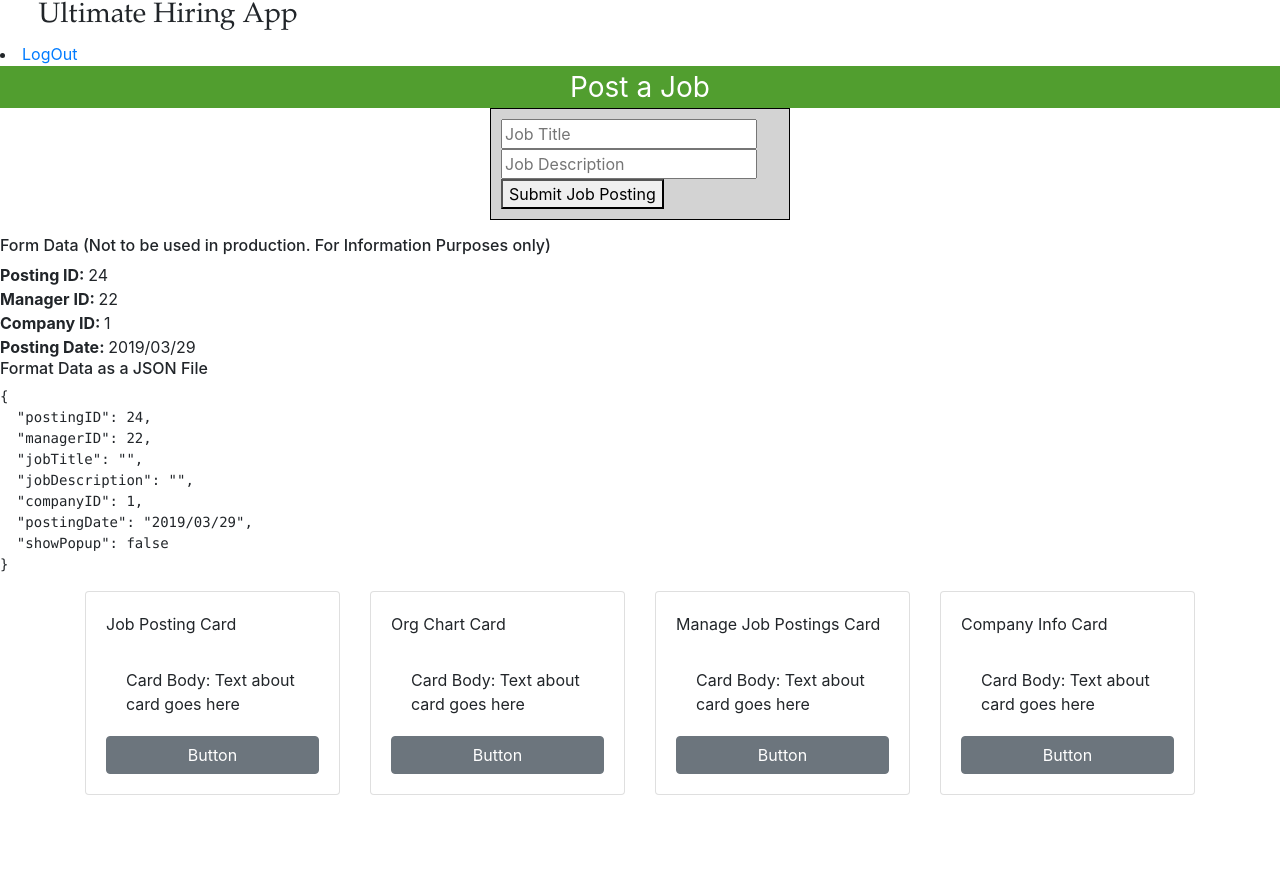
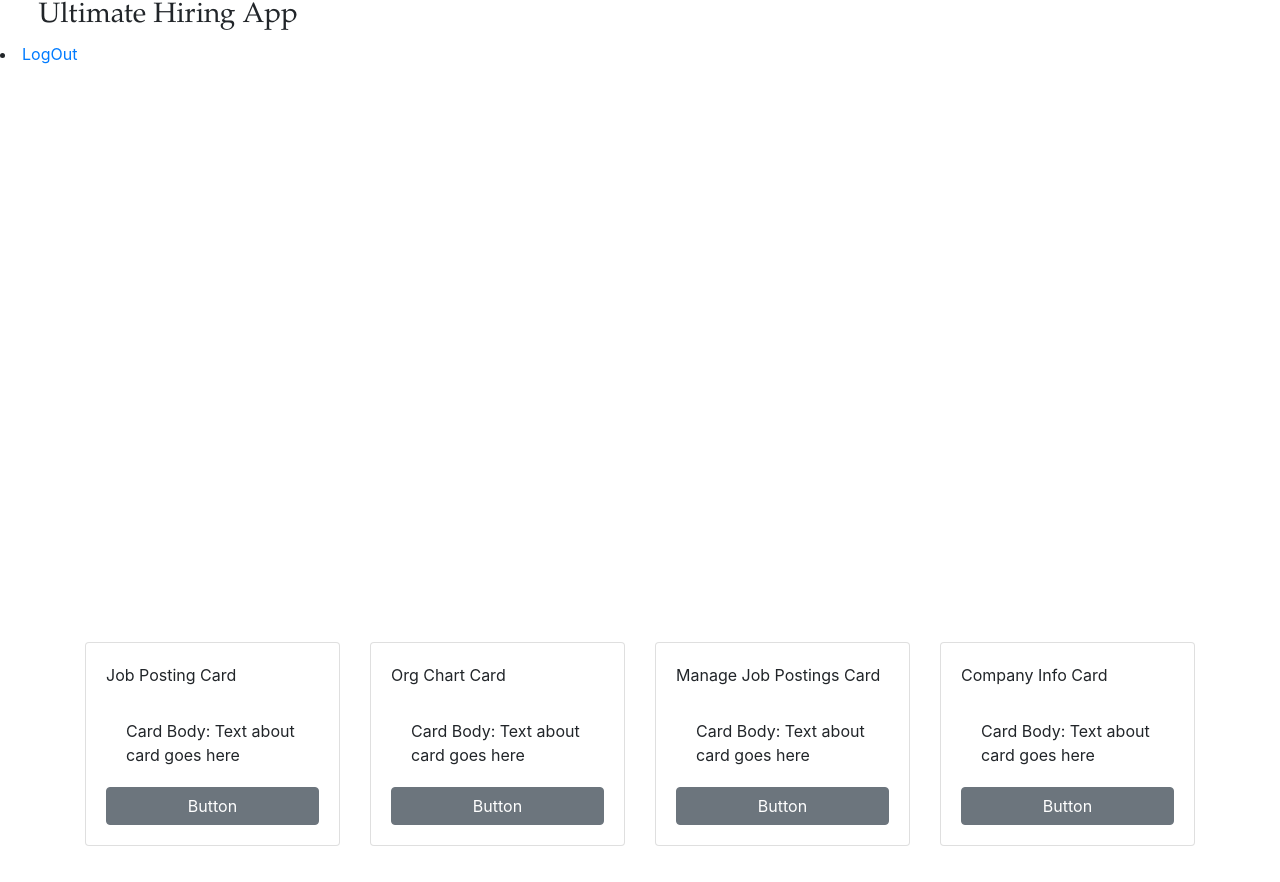
Before and after one commit to libowen203/320-team-4, a React (Create React App) app in the folder ultimate-hiring-app/: page /ManagerView in a window 1280 px wide. Shown: the top 882 px of the page. Before the commit the page ends 843 px from the top, so only its background shows below. Built offline with nearby package versions, Linux system fonts and the light colour scheme.

Commit message:
Added functionality to the post a job button
When Post a job is pressed, a popup comes up with a form to fill out.

```diff
--- a/ultimate-hiring-app/src/client/Components/JobPostingCard.js
+++ b/ultimate-hiring-app/src/client/Components/JobPostingCard.js
@@ -1,6 +1,7 @@
 import React, { Component } from 'react';
 import { Card, CardImg, CardText, CardBody,
   CardTitle, CardSubtitle, Button } from 'reactstrap';
+  import JobPostingPopup from '../Components/JobPostingPopup';
 
 class JobPostingCard extends Component {
   constructor(props) {
@@ -8,7 +9,16 @@ class JobPostingCard extends Component {
     this.state = {
       showPopup: false
     };
+
   }
+
+
+  togglePopup() {
+    this.setState({
+      showPopup: !this.state.showPopup
+    });
+  }
+
 
   render() {
     return (
@@ -17,9 +27,16 @@ class JobPostingCard extends Component {
           <CardBody>
             <CardTitle> Job Posting Card </CardTitle>
             <CardBody> Card Body: Text about card goes here </CardBody>
-            <Button class="btn"> Button </Button>
+            <Button class="btn" onClick={this.togglePopup.bind(this)}> Button </Button>
           </CardBody>
         </Card>
+        {this.state.showPopup ?
+          <JobPostingPopup
+            text='Close Me'
+            closePopup={this.togglePopup.bind(this)}
+          />
+          : null
+        }
       </div>
     )
   }
--- a/ultimate-hiring-app/src/client/Components/JobPosting.js
+++ b/ultimate-hiring-app/src/client/Components/JobPostingPopup.js
@@ -3,7 +3,7 @@ import axios from 'axios'
 
 
 
-class JobPosting extends Component{
+class JobPostingPopup extends Component{
   constructor(props){
       super(props);
       this.state = {
@@ -51,37 +51,22 @@ class JobPosting extends Component{
       return(
         //Form elements with labels and inputs for job title and job description
         <div>
-          <form name="postingInfo" onSubmit={this.handleSubmit} id="posting-form">
+      return (
+      <div className='popup'>
+        <div className='popup_inner'>
+        <form name="postingInfo" onSubmit={this.handleSubmit} id="posting-form">
           <div className="header">Post a Job</div>
             <div className="form-group">
               <input type="text" name="jobTitle" placeholder="Job Title" value ={this.state.text}/>
               <input type="text" name="jobDescription" placeholder="Job Description" value ={this.state.text}/>
               <button onClick ={this.togglePopup.bind(this)}> Submit Job Posting</button>
+              <button id ="closeButton" onClick={this.props.closePopup}>Done</button>
+
             </div>
           </form>
-
-
-        <h6>Form Data (Not to be used in production. For Information Purposes only)</h6>
-        <div><b>Posting ID: </b> {this.state.postingID} </div>
-        <div ><b>Manager ID: </b>{this.state.managerID}  </div>
-        <div >{this.state.jobTitle}</div>
-        <div >{this.state.jobDescription}</div>
-        <div ><b>Company ID: </b>{this.state.companyID} </div>
-        <div ><b>Posting Date: </b>{this.state.postingDate}</div>
-        <h6>Format Data as a JSON File</h6>
-        <div><pre>{JSON.stringify(this.state, null, 2) }</pre></div>
-
-        {this.state.showPopup ?
-          <Popup
-            jobTitle={this.state.jobTitle}
-            jobDescription = {this.state.jobDescription}
-            postingID = {this.state.postingID}
-            postingDate ={this.state.postingDate}
-            managerID = {this.state.managerID}
-            closePopup={this.togglePopup.bind(this)}
-          />
-          : null
-        }
+        </div>
+      </div>
+    );
     </div>
 
   );
@@ -113,4 +98,4 @@ class Popup extends React.Component {
 }
 
 
-export default JobPosting;
+export default JobPostingPopup;
--- a/ultimate-hiring-app/src/client/Pageviews/ManagerView.js
+++ b/ultimate-hiring-app/src/client/Pageviews/ManagerView.js
@@ -1,5 +1,5 @@
 import React, {Component} from 'react';
-import JobPosting from '../Components/JobPosting';
+import JobPostingPopup from '../Components/JobPostingPopup';
 import ManagerDash from '../Components/ManagerDash';
 import LogOutButton from '../Components/LogOutButton';
 
@@ -11,7 +11,6 @@ class ManagerView extends Component{
           <LogOutButton/>
         </header>
         <div className="Postings">
-          <JobPosting />
           <ManagerDash />
           <br></br>
           <br></br>
```
Also changed, not shown: ultimate-hiring-app/src/client/Components/ManagerDash.js (+26 -1 lines), 2 other files (tests, documents, lock files or other folders).
